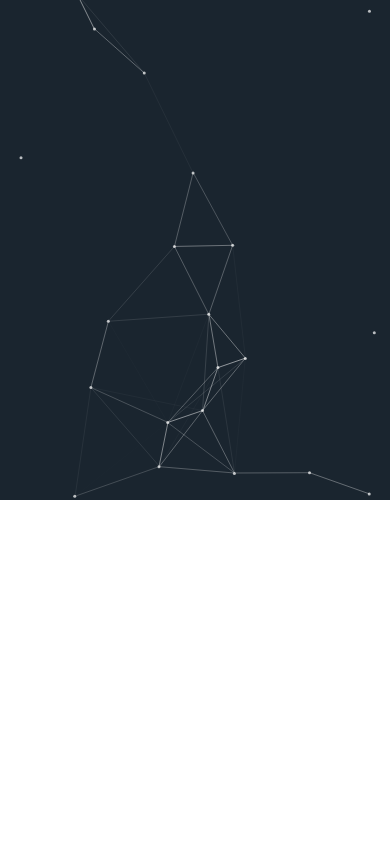
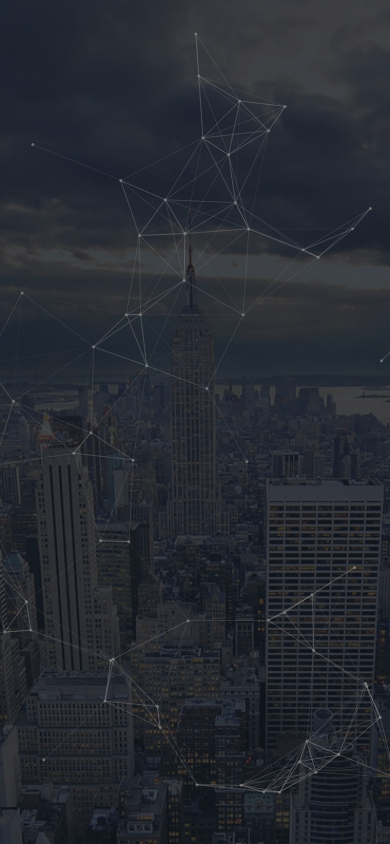
Before and after one commit to JulianLaval/canvas-particle-network, a website: page demo.html in a window 390 px wide. Drawn offline with Linux system fonts and the light colour scheme; files that its build step writes are made by us from their sources.

Commit message:
Responsiveness, refactoring, and new options

```diff
--- a/Gruntfile.js
+++ b/Gruntfile.js
@@ -10,7 +10,7 @@ module.exports = function (grunt) {
         format: (grunt.option('o') === undefined) ? 'stylish' : 'html',
         outputFile: (grunt.option('o') === undefined) ? '' : 'report.html'
       },
-      target: ['ParticleNetwork.js', 'Gruntfile.js']
+      target: ['particle-network.js', 'Gruntfile.js']
     },
     uglify: {
       options: {
@@ -20,7 +20,7 @@ module.exports = function (grunt) {
       },
       dist: {
         files: {
-          'ParticleNetwork.min.js': ['ParticleNetwork.js']
+          'particle-network.min.js': ['particle-network.js']
         }
       }
     }
--- a/ParticleNetwork.js
+++ /dev/null
@@ -1,125 +0,0 @@
-// Create Particle class
-var Particle = function (parent) {
-
-  this.canvas = parent.canvas;
-  this.ctx = parent.ctx;
-  this.particleColor = parent.options.particleColor;
-
-  this.x = Math.random() * this.canvas.width;
-  this.y = Math.random() * this.canvas.height;
-  this.velocity = {
-    x: Math.random() - 0.5,
-    y: Math.random() - 0.5
-  };
-};
-Particle.prototype.update = function () {
-
-  // Change dir if outside map
-  if (this.x > this.canvas.width + 20 || this.x < -20) {
-    this.velocity.x = -this.velocity.x;
-  }
-  if (this.y > this.canvas.height + 20 || this.y < -20) {
-    this.velocity.y = -this.velocity.y;
-  }
-
-  // Update position
-  this.x += this.velocity.x;
-  this.y += this.velocity.y;
-};
-Particle.prototype.draw = function () {
-
-  // Draw particle
-  this.ctx.beginPath();
-  this.ctx.fillStyle = this.particleColor;
-  this.ctx.globalAlpha = 0.7;
-  this.ctx.arc(this.x, this.y, 1.5, 0, 2 * Math.PI);
-  this.ctx.fill();
-};
-
-// Create ParticleNetwork class
-var ParticleNetwork = function (canvas, options) {
-
-  // Create canvas context
-  this.canvas = canvas;
-  this.ctx = this.canvas.getContext('2d');
-
-  // Set options
-  options = options !== undefined ? options : {};
-  this.options = {
-    particleColor: options.particleColor || '#fff',
-    bgColor: options.bgColor || '#1a252f',
-    interactive: options.interactive || true
-  };
-
-  // Initialise particles
-  this.particles = [];
-  for (var i = 0; i < this.canvas.width * this.canvas.height / 10000; i++) {
-    this.particles.push(new Particle(this));
-  }
-
-  if (this.options.interactive) {
-
-    // Add mouse particle if interactive
-    this.mouseParticle = new Particle(this);
-    this.mouseParticle.velocity = {
-      x: 0,
-      y: 0
-    };
-    this.particles.push(this.mouseParticle);
-
-    // Mouse event listeners
-    this.canvas.addEventListener('mousemove', function (e) {
-      this.mouseParticle.x = e.clientX - this.canvas.offsetLeft;
-      this.mouseParticle.y = e.clientY - this.canvas.offsetTop;
-    }.bind(this));
-
-    this.canvas.addEventListener('mouseup', function (e) {
-      this.mouseParticle.velocity = {
-        x: Math.random() - 0.5,
-        y: Math.random() - 0.5
-      };
-      this.mouseParticle = new Particle(this);
-      this.mouseParticle.velocity = {
-        x: 0,
-        y: 0
-      };
-      this.particles.push(this.mouseParticle);
-    }.bind(this));
-  }
-
-  // Update canvas
-  requestAnimationFrame(this.update.bind(this));
-};
-ParticleNetwork.prototype.update = function () {
-  this.ctx.clearRect(0, 0, this.canvas.width, this.canvas.height);
-  this.ctx.fillStyle = this.options.bgColor;
-  this.ctx.globalAlpha = 1;
-  this.ctx.fillRect(0, 0, this.canvas.width, this.canvas.height);
-
-  // Draw particles
-  for (var i = 0; i < this.particles.length; i++) {
-    this.particles[i].update();
-    this.particles[i].draw();
-
-    // Draw connections
-    for (var j = this.particles.length - 1; j > i; j--) {
-      var distance = Math.sqrt(
-        Math.pow(this.particles[i].x - this.particles[j].x, 2)
-        + Math.pow(this.particles[i].y - this.particles[j].y, 2)
-      );
-      if (distance > 120) {
-        continue;
-      }
-
-      this.ctx.beginPath();
-      this.ctx.strokeStyle = this.options.particleColor;
-      this.ctx.globalAlpha = (120 - distance) / 120;
-      this.ctx.lineWidth = 0.7;
-      this.ctx.moveTo(this.particles[i].x, this.particles[i].y);
-      this.ctx.lineTo(this.particles[j].x, this.particles[j].y);
-      this.ctx.stroke();
-    }
-  }
-
-  requestAnimationFrame(this.update.bind(this));
-};
--- a/demo.html
+++ b/demo.html
@@ -5,19 +5,24 @@
 				margin:0;
 				padding:0;
 			}
+			#particle-canvas {
+				width:100%;
+				height:100%;
+			}
 		</style>
 	</head>
 	<body>
-		<canvas id="particle-canvas"></canvas>
-		<script type="text/javascript" src="ParticleNetwork.min.js"></script>
+		<div id="particle-canvas"></div>
+		<script type="text/javascript" src="particle-network.min.js"></script>
 		<script type="text/javascript">
 			var canvasDiv = document.getElementById('particle-canvas');
-			canvasDiv.width = window.innerWidth;
-			canvasDiv.height = 500;
+			// '#1a252f'
 			var options = {
-				particleColor: '#fff',
-				bgColor: '#1a252f',
-				interactive: false
+				particleColor: '#888',
+				background: 'img/demo-bg.jpg',
+				interactive: true,
+				speed: 'medium',
+				density: 'high'
 			};
 			var particleCanvas = new ParticleNetwork(canvasDiv, options);
 		</script>
--- a/mangleExceptions.json
+++ b/mangleExceptions.json
@@ -1,3 +1,3 @@
 {
-  "props": ["options", "particleColor", "bgColor", "interactive"]
+  "props": ["options", "particleColor", "background", "interactive", "speed", "velocity", "density"]
 }
--- a/package.json
+++ b/package.json
@@ -1,6 +1,6 @@
 {
   "name": "canvas-particle-network",
-  "version": "1.0.0",
+  "version": "1.2.0",
   "description": "Simple animated particle network using Canvas and JavaScript",
   "author": "Julian Laval <hello@julianlaval.com>",
   "main": "ParticleNetwork.js",
--- /dev/null
+++ b/particle-network.js
@@ -0,0 +1,241 @@
+// Create Particle class
+var Particle = function (parent) {
+
+  this.canvas = parent.canvas;
+  this.ctx = parent.ctx;
+  this.particleColor = parent.options.particleColor;
+
+  this.x = Math.random() * this.canvas.width;
+  this.y = Math.random() * this.canvas.height;
+  this.velocity = {
+    x: (Math.random() - 0.5) * parent.options.velocity,
+    y: (Math.random() - 0.5) * parent.options.velocity
+  };
+};
+Particle.prototype.update = function () {
+
+  // Change dir if outside map
+  if (this.x > this.canvas.width + 20 || this.x < -20) {
+    this.velocity.x = -this.velocity.x;
+  }
+  if (this.y > this.canvas.height + 20 || this.y < -20) {
+    this.velocity.y = -this.velocity.y;
+  }
+
+  // Update position
+  this.x += this.velocity.x;
+  this.y += this.velocity.y;
+};
+Particle.prototype.draw = function () {
+
+  // Draw particle
+  this.ctx.beginPath();
+  this.ctx.fillStyle = this.particleColor;
+  this.ctx.globalAlpha = 0.7;
+  this.ctx.arc(this.x, this.y, 1.5, 0, 2 * Math.PI);
+  this.ctx.fill();
+};
+
+// Create ParticleNetwork class
+var ParticleNetwork = function (canvas, options) {
+
+  this.canvasDiv = canvas;
+  this.canvasDiv.size = {
+    'width': this.canvasDiv.offsetWidth,
+    'height': this.canvasDiv.offsetHeight
+  };
+
+  // Set options
+  options = options !== undefined ? options : {};
+  this.options = {
+    particleColor: (options.particleColor !== undefined) ? options.particleColor : '#fff',
+    background: (options.background !== undefined) ? options.background : '#1a252f',
+    interactive: (options.interactive !== undefined) ? options.interactive : true,
+    velocity: this.setVelocity(options.speed),
+    density: this.setDensity(options.density)
+  };
+
+  this.init();
+};
+ParticleNetwork.prototype.init = function () {
+
+  // Create background div
+  this.bgDiv = document.createElement('div');
+  this.canvasDiv.appendChild(this.bgDiv);
+  this.setStyles(this.bgDiv, {
+    'position': 'absolute',
+    'top': 0,
+    'left': 0,
+    'bottom': 0,
+    'right': 0,
+    'z-index': 1
+  });
+
+  // Check if valid background hex color
+  if ((/(^#[0-9A-F]{6}$)|(^#[0-9A-F]{3}$)/i).test(this.options.background)) {
+    this.setStyles(this.bgDiv, {
+      'background': this.options.background
+    });
+  }
+  // Else check if valid image
+  else if ((/\.(gif|jpg|jpeg|tiff|png)$/i).test(this.options.background)) {
+    this.setStyles(this.bgDiv, {
+      'background': 'url("' + this.options.background + '") no-repeat center',
+      'background-size': 'cover'
+    });
+  }
+  // Else throw error
+  else {
+    console.error('Please specify a valid background image or hexadecimal color');
+    return false;
+  }
+
+  // Check if valid particleColor
+  if (!(/(^#[0-9A-F]{6}$)|(^#[0-9A-F]{3}$)/i).test(this.options.particleColor)) {
+    console.error('Please specify a valid particleColor hexadecimal color');
+    return false;
+  }
+
+  // Create canvas & context
+  this.canvas = document.createElement('canvas');
+  this.canvasDiv.appendChild(this.canvas);
+  this.ctx = this.canvas.getContext('2d');
+  this.canvas.width = this.canvasDiv.size.width;
+  this.canvas.height = this.canvasDiv.size.height;
+  this.setStyles(this.canvasDiv, { 'position': 'relative' });
+  this.setStyles(this.canvas, {
+    'z-index': '20',
+    'position': 'relative'
+  });
+
+  // Add resize listener to canvas
+  window.addEventListener('resize', function () {
+
+    // Check if div has changed size
+    if (this.canvasDiv.offsetWidth === this.canvasDiv.size.width && this.canvasDiv.offsetHeight === this.canvasDiv.size.height) {
+      return false;
+    }
+
+    // Scale canvas
+    this.canvas.width = this.canvasDiv.size.width = this.canvasDiv.offsetWidth;
+    this.canvas.height = this.canvasDiv.size.height = this.canvasDiv.offsetHeight;
+
+    // Set timeout to wait until end of resize event
+    clearTimeout(this.resetTimer);
+    this.resetTimer = setTimeout(function () {
+
+      // Reset particles
+      this.particles = [];
+      for (var i = 0; i < this.canvas.width * this.canvas.height / this.options.density; i++) {
+        this.particles.push(new Particle(this));
+      }
+      if (this.options.interactive) {
+        this.particles.push(this.mouseParticle);
+      }
+
+    }.bind(this), 500);
+
+  }.bind(this));
+
+  // Initialise particles
+  this.particles = [];
+  for (var i = 0; i < this.canvas.width * this.canvas.height / this.options.density; i++) {
+    this.particles.push(new Particle(this));
+  }
+
+  if (this.options.interactive) {
+
+    // Add mouse particle if interactive
+    this.mouseParticle = new Particle(this);
+    this.mouseParticle.velocity = {
+      x: 0,
+      y: 0
+    };
+    this.particles.push(this.mouseParticle);
+
+    // Mouse event listeners
+    this.canvas.addEventListener('mousemove', function (e) {
+      this.mouseParticle.x = e.clientX - this.canvas.offsetLeft;
+      this.mouseParticle.y = e.clientY - this.canvas.offsetTop;
+    }.bind(this));
+
+    this.canvas.addEventListener('mouseup', function (e) {
+      this.mouseParticle.velocity = {
+        x: (Math.random() - 0.5) * this.options.velocity,
+        y: (Math.random() - 0.5) * this.options.velocity
+      };
+      this.mouseParticle = new Particle(this);
+      this.mouseParticle.velocity = {
+        x: 0,
+        y: 0
+      };
+      this.particles.push(this.mouseParticle);
+    }.bind(this));
+  }
+
+  // Update canvas
+  requestAnimationFrame(this.update.bind(this));
+}
+ParticleNetwork.prototype.update = function () {
+  this.ctx.clearRect(0, 0, this.canvas.width, this.canvas.height);
+  this.ctx.globalAlpha = 1;
+
+  // Draw particles
+  for (var i = 0; i < this.particles.length; i++) {
+    this.particles[i].update();
+    this.particles[i].draw();
+
+    // Draw connections
+    for (var j = this.particles.length - 1; j > i; j--) {
+      var distance = Math.sqrt(
+        Math.pow(this.particles[i].x - this.particles[j].x, 2)
+        + Math.pow(this.particles[i].y - this.particles[j].y, 2)
+      );
+      if (distance > 120) {
+        continue;
+      }
+
+      this.ctx.beginPath();
+      this.ctx.strokeStyle = this.options.particleColor;
+      this.ctx.globalAlpha = (120 - distance) / 120;
+      this.ctx.lineWidth = 0.7;
+      this.ctx.moveTo(this.particles[i].x, this.particles[i].y);
+      this.ctx.lineTo(this.particles[j].x, this.particles[j].y);
+      this.ctx.stroke();
+    }
+  }
+
+  if (this.options.velocity !== 0) {
+    requestAnimationFrame(this.update.bind(this));
+  }
+};
+
+// Helper method to set velocity multiplier
+ParticleNetwork.prototype.setVelocity = function (speed) {
+  if (speed === 'fast') {
+    return 1;
+  }
+  else if (speed === 'slow') {
+    return 0.33;
+  }
+  else if (speed === 'none') {
+    return 0;
+  }
+  return 0.66;
+}
+// Helper method to set density multiplier
+ParticleNetwork.prototype.setDensity = function (density) {
+  if (density === 'high') {
+    return 5000;
+  }
+  else if (density === 'low') {
+    return 20000;
+  }
+  return 10000;
+}
+// Helper method to set multiple styles
+ParticleNetwork.prototype.setStyles = function (div, styles) {
+  for (var property in styles) {
+    div.style[property] = styles[property];
+  }
+}
```
Also changed, not shown: ParticleNetwork.min.js (deleted), README.md, img/demo-bg.jpg (added), particle-network.min.js (added).
